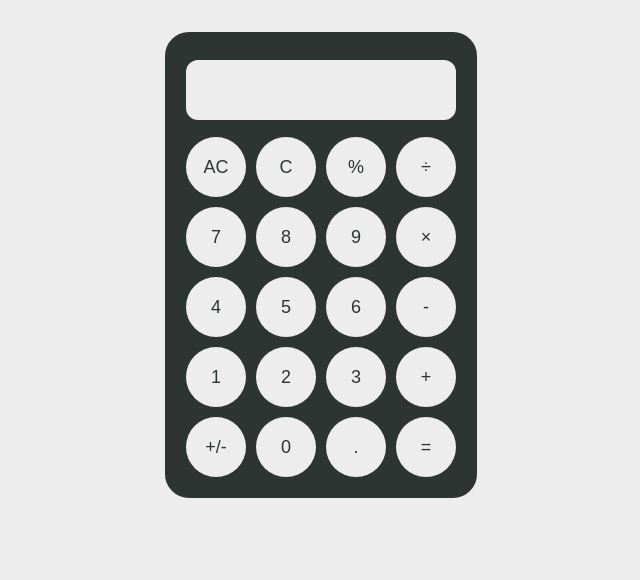
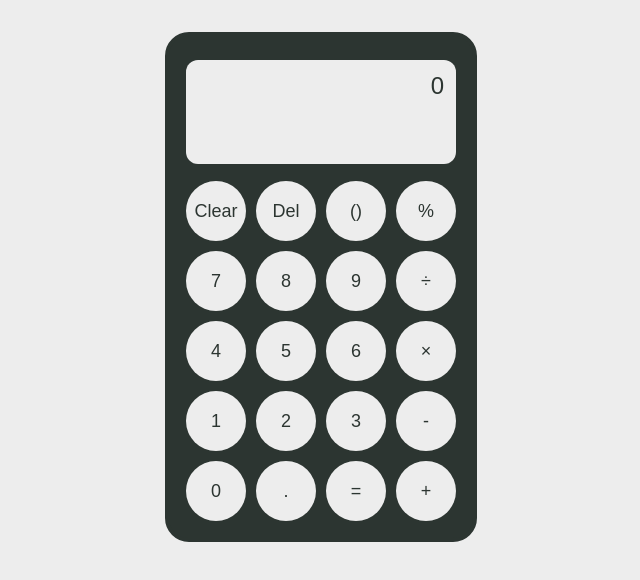
Before and after one commit to DavinTandy/calculator, a plain HTML site: page index.html in a window 1280 px wide. Shown: the whole page, without its empty margins (319-959 px from the left). Drawn offline with Linux system fonts and the light colour scheme.

Commit message:
Display number if button is pressed

```diff
--- a/css/styles.css
+++ b/css/styles.css
@@ -3,6 +3,7 @@ body {
     justify-content: center;
     background-color: #EDEDED;
     color: #2C3531;
+    font-family: Arial, Helvetica, sans-serif;
 }
 
 main {
@@ -16,12 +17,25 @@ main {
 
 .display {
     width: 270px;
-    height: 60px;
+    height: 104px;
     margin: 12px 5px;
     background-color: #EDEDED;
+    border-radius: 12px;
+    text-align: right;
+}
+
+#line1 {
+    margin: 0;
+    padding: 12px;
     font-size: 24px;
     color: #2C3531;
-    border-radius: 12px;
+}
+
+#line2 {
+    margin: 0;
+    padding: 12px;
+    font-size: 24px;
+    color: #2C3531;
 }
 
 .buttons {
@@ -42,14 +56,15 @@ main {
     color: #2C3531;
     font-size: 18px;
     cursor: pointer;
+    font-family: inherit;
 }
 
 .button:hover {
-    box-shadow: #2C353160 0 4px 8px, #2C353140 0 7px 13px -3px;
+    box-shadow: #EDEDED40 0 4px 8px, #EDEDED30 0 7px 13px -3px;
     transform: translateY(-2px);
 }
 
 .button:active {
-    box-shadow: #EDEDED90 0 3px 7px inset;
+    box-shadow: #2C353190 0 3px 7px inset;
     transform: translateY(1px);
 }
--- a/index.html
+++ b/index.html
@@ -8,28 +8,31 @@
     </head>
     <body>
         <main>
-            <div class="display"></div>
+            <div class="display">
+                <p id="line1">0</p>
+                <p id="line2"></p>
+            </div>
             <div class="buttons">
-                <button class="button" id="">AC</button>
-                <button class="button" id="">C</button>
-                <button class="button" id="">%</button>
-                <button class="button" id="">÷</button>
-                <button class="button" id="">7</button>
-                <button class="button" id="">8</button>
-                <button class="button" id="">9</button>
-                <button class="button" id="">×</button>
-                <button class="button" id="">4</button>
-                <button class="button" id="">5</button>
-                <button class="button" id="">6</button>
-                <button class="button" id="">-</button>
-                <button class="button" id="">1</button>
-                <button class="button" id="">2</button>
-                <button class="button" id="">3</button>
-                <button class="button" id="">+</button>
-                <button class="button" id="">+/-</button>
-                <button class="button" id="">0</button>
-                <button class="button" id="">.</button>
-                <button class="button" id="">=</button>
+                <button class="button" id="clear">Clear</button>
+                <button class="button" id="delete">Del</button>
+                <button class="button" id="bracket">()</button>
+                <button class="button operator" id="">%</button>
+                <button class="button number" id="">7</button>
+                <button class="button number" id="">8</button>
+                <button class="button number" id="">9</button>
+                <button class="button operator" id="">÷</button>
+                <button class="button number" id="">4</button>
+                <button class="button number" id="">5</button>
+                <button class="button number" id="">6</button>
+                <button class="button operator" id="">×</button>
+                <button class="button number" id="">1</button>
+                <button class="button number" id="">2</button>
+                <button class="button number" id="">3</button>
+                <button class="button operator" id="">-</button>
+                <button class="button number" id="">0</button>
+                <button class="button" id="comma">.</button>
+                <button class="button" id="equal">=</button>
+                <button class="button operator" id="">+</button>
             </div>
         </main>
         <script src="js/script.js"></script>
--- a/js/script.js
+++ b/js/script.js
@@ -1,3 +1,17 @@
+const line1 = document.getElementById("line1");
+const line2 = document.getElementById("line2");
+const numbers = document.getElementsByClassName("number");
+
+for (let i = 0; i < numbers.length; i++) {
+    numbers[i].addEventListener("click", function() {
+        if (line1.textContent === "0") {
+            line1.textContent = numbers[i].textContent;
+        } else {
+            line1.textContent += numbers[i].textContent
+        }
+    })
+}
+
 function add(num1, num2) {
     return num1 + num2;
 }
```
